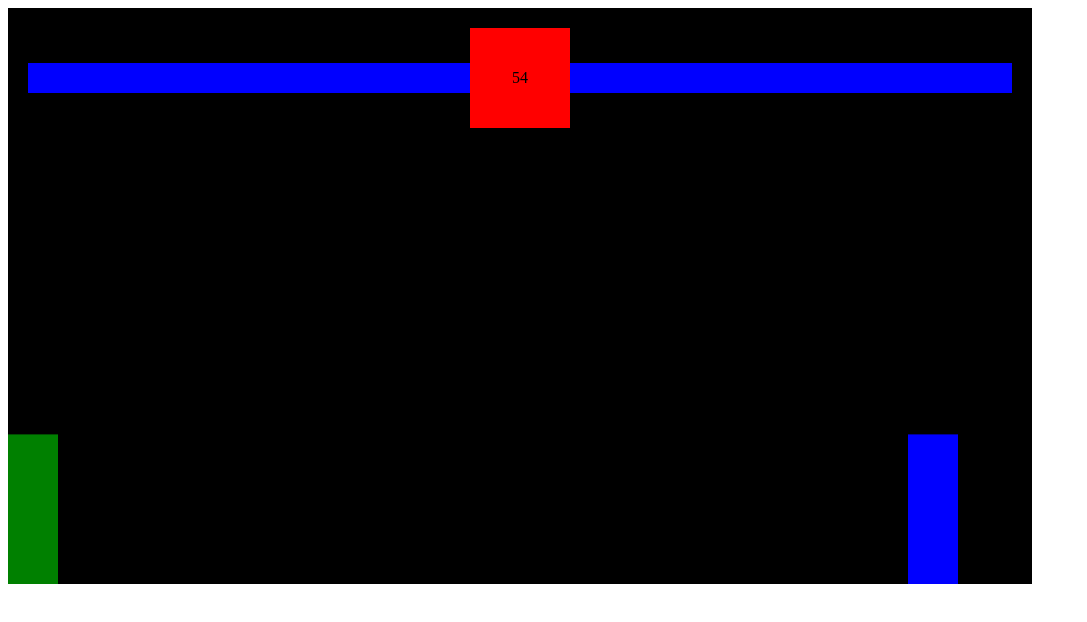
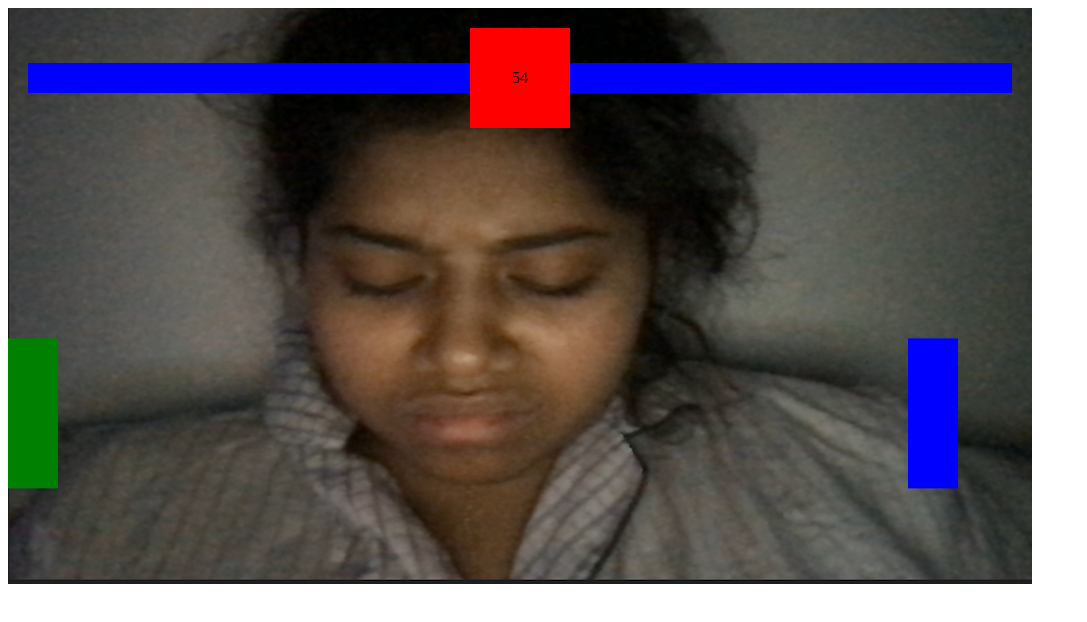
Before and after one commit to aurnabdas/WhiteBread, a plain HTML site: page index.html in a window 1280 px wide. Shown: the whole page, without its empty margins (0-1087 px from the left). Drawn offline with Linux system fonts and the light colour scheme.

Commit message:
organized classes and utilities, and added animation

```diff
--- a/index.html
+++ b/index.html
@@ -32,7 +32,7 @@
 
 
             <!-- the timer -->
-            <div id="timer" style= "background-color: red; height: 100px; width: 100px; flex-shrink: 0; display:flex; align-items:center; justify-content:center;"> 10 </div>
+            <div id="timer" style= "background-color: red; height: 100px; width: 100px; flex-shrink: 0; display: flex; align-items: center; justify-content: center;"> 10 </div>
             <!-- so when we changed the width of the divs for leath to 100% that in turn affected the dimensions of the timer. in order to change it back to the original dimensions write: flex-shrink: 0-->
             <!-- display and align item centers the timer vertically-->
 
@@ -54,5 +54,7 @@
     <canvas></canvas> <!-- element is used to draw graphics, on the fly, via JavaScript.-->
     </div>
 
+    <script src="js/util.js"></script>
+    <script src="js/class.js"></script>
     <script src="index.js"></script>
 </body>
--- a/index.js
+++ b/index.js
@@ -15,77 +15,20 @@ canvas.height = 576
 c.fillRect(0, 0, canvas.width, canvas.height) // (in total there are four arguments)the first and second paramets are the x and y positions, and the last two are the sizes
 
 const gravity = 0.8
-class Sprite // moving images in game are called sprite
-{
-    constructor({ position, velocity, color = 'green', offset }) // this is the constructor of this class
-        {
-            this.position = position
-            this.velocity = velocity
-            this.width = 50
-            this.height = 150
-            this.lastKey
-            this.health = 100
-            this.attackBox = {
-                position: {
-                    x: this.position.x,
-                    y: this.position.y
-                },
-                offset, // going to make the enemy hitbox be forward if that makes sense
-                width: 100,
-                height: 50
-            }
-            this.color = color
-            this.isAttacking
-        }
 
-    draw() {
+const background = new Sprite({
+    position: { x:0, y:0 },
+    imageSrc: './img/madgurl.png'
 
-        c.fillStyle = this.color
-        c.fillRect(this.position.x, this.position.y, this.width, this.height)
-            //attack box
-        if (this.isAttacking) {
-            c.fillStyle = 'yellow'
-            c.fillRect(this.attackBox.position.x, this.attackBox.position.y, this.attackBox.width, this.attackBox.height)
-        }
-    }
-    update() {
-        this.draw()
-        this.attackBox.position.x = this.position.x + this.attackBox.offset.x // makes attackbox independently track the character
-        this.attackBox.position.y = this.position.y
+})
 
-        this.position.x += this.velocity.x
-        this.position.y += this.velocity.y
-
-        if (this.position.y + this.height + this.velocity.y >= canvas.height)
-        //if the player is above the bottom of the canvas the velocity should be zero meaning it should not be moving
-        //side note the reason why we are comparing canvas.height is because the y coordinate of these objects start at the top of the screen, therfore in order to ger the position of the bottom you want the height, which repersents bottom of the cavanas
-        {
-            this.velocity.y = 0
-        } else
-            this.velocity.y += gravity //gravity makes sures that the two players are all the way on the floor
-    }
-    attack()
-
-    {
-        this.isAttacking = true
-        setTimeout(() => {
-            this.isAttacking = false // pauses attack after 100 ms after activation
-        }, 100)
-
-    }
-
-}
-
-
-
-
-const player = new Sprite({
+const player = new Fighter({
     position: { x: 0, y: 0 },
     velocity: { x: 0, y: 0 },
     offset: { x: 0, y: 0 } // don't need to change player's attackbox since it's fine as it is
 })
 
-const enemy = new Sprite({
+const enemy = new Fighter({
     position: { x: 900, y: 0 },
     velocity: {
         x: 0,
@@ -118,56 +61,7 @@ const keys = {
     }
 }
 
-function rectangularCollision({ rectangle1, rectangle2 })
-{ // function made for easy code-reading for the collision of the attack boxes
-    return (rectangle1.attackBox.position.x + rectangle1.attackBox.width >= enemy.position.x &&
-            rectangle1.attackBox.position.x <= rectangle2.position.x + rectangle2.width &&
-            rectangle1.attackBox.position.y + rectangle1.attackBox.height >= rectangle2.position.y &&
-            rectangle1.attackBox.position.y <= rectangle2.position.y + rectangle2.height
-        ) //rec1 is player, rec2 is enemy
-}
 
-
-
-function determineWinner({player,enemy, timerId})
-{
-    clearTimeout(timerId)
-    document.querySelector('#displayText').style.display = 'flex'
-
-    if( player.health === enemy.health)
-        {
-            document.querySelector('#displayText').innerHTML = 'Tie'
-        }
-
-        else if(player.health > enemy.health)
-        {
-            document.querySelector('#displayText').innerHTML = 'PLAYER WINS'
-        }
-
-        else if(player.health < enemy.health)
-        {
-            document.querySelector('#displayText').innerHTML = 'ENEMY WINS'
-        }
-}
-
-let timer = 60 // this is just a variable for the timer
-let timerId
-function decreaseTimer()
-{
-    timerId = setTimeout(decreaseTimer,1000) // this creates a infinite loop
-
-    if(timer > 0) // the timer has to be above 0, otherwise if you subtract 1 from the timer the value will be negative
-    {
-        timer--
-        document.querySelector('#timer').innerHTML = timer // the querySelector grabs the html element with the id timer, then the .innerHTML goes into the value of the actually div, once we go that we are putting places the variable timer that we made into the div
-
-    }
-
-    if(timer === 0)
-    {
-        determineWinner({player,enemy, timerId})
-    }
-}
 decreaseTimer()
 
 
@@ -177,6 +71,7 @@ function animate()
     window.requestAnimationFrame(animate) // this creates a infinte loops, hence it creates a animation
     c.fillStyle = 'black'
     c.fillRect(0, 0, canvas.width, canvas.height) //this wont draw anything when we call it. this remove the paint like effect
+    background.update()
     player.update()
     enemy.update()
 
--- /dev/null
+++ b/js/class.js
@@ -0,0 +1,88 @@
+
+// this is for the background animation
+class Sprite // moving images in game are called sprite
+{
+    constructor({ position, imageSrc}) // this is the constructor of this class
+        {
+            this.position = position
+            this.width = 50
+            this.height = 150
+            this.image = new Image() //this creates a html image within a javascript property
+            this.image.src = imageSrc
+
+        }
+
+    draw()
+    {
+        c.drawImage(this.image, this.position.x, this.position.y )//canvas function. also the three function you need is the image it self and the x and y coordinate
+    }
+
+    update()
+    {
+        this.draw()
+    }
+}
+
+
+//This is for the player animation
+class Fighter // moving images in game are called sprite
+{
+    constructor({ position, velocity, color = 'green', offset }) // this is the constructor of this class
+        {
+            this.position = position
+            this.velocity = velocity
+            this.width = 50
+            this.height = 150
+            this.lastKey
+            this.health = 100
+            this.attackBox = {
+                position: {
+                    x: this.position.x,
+                    y: this.position.y
+                },
+                offset, // going to make the enemy hitbox be forward if that makes sense
+                width: 100,
+                height: 50
+            }
+            this.color = color
+            this.isAttacking
+        }
+
+    draw() {
+
+        c.fillStyle = this.color
+        c.fillRect(this.position.x, this.position.y, this.width, this.height)
+            //attack box
+        if (this.isAttacking) {
+            c.fillStyle = 'yellow'
+            c.fillRect(this.attackBox.position.x, this.attackBox.position.y, this.attackBox.width, this.attackBox.height)
+        }
+    }
+    update() {
+        this.draw()
+        this.attackBox.position.x = this.position.x + this.attackBox.offset.x // makes attackbox independently track the character
+        this.attackBox.position.y = this.position.y
+
+        this.position.x += this.velocity.x
+        this.position.y += this.velocity.y
+
+        if (this.position.y + this.height + this.velocity.y >= canvas.height - 96)
+        //if the player is above the bottom of the canvas the velocity should be zero meaning it should not be moving
+        //side note the reason why we are comparing canvas.height is because the y coordinate of these objects start at the top of the screen, therfore in order to ger the position of the bottom you want the height, which repersents bottom of the cavanas
+        // NOTE: this was a update made at 2:05:00, which was cavas.height - 96, this basically makes the players stand on the ground element of your image, this will have to change based on whatvever image you use for the background
+        {
+            this.velocity.y = 0
+        } else
+            this.velocity.y += gravity //gravity makes sures that the two players are all the way on the floor
+    }
+    attack()
+
+    {
+        this.isAttacking = true
+        setTimeout(() => {
+            this.isAttacking = false // pauses attack after 100 ms after activation
+        }, 100)
+
+    }
+
+}
--- /dev/null
+++ b/js/util.js
@@ -0,0 +1,50 @@
+function rectangularCollision({ rectangle1, rectangle2 })
+{ // function made for easy code-reading for the collision of the attack boxes
+    return (rectangle1.attackBox.position.x + rectangle1.attackBox.width >= enemy.position.x &&
+            rectangle1.attackBox.position.x <= rectangle2.position.x + rectangle2.width &&
+            rectangle1.attackBox.position.y + rectangle1.attackBox.height >= rectangle2.position.y &&
+            rectangle1.attackBox.position.y <= rectangle2.position.y + rectangle2.height
+        ) //rec1 is player, rec2 is enemy
+}
+
+
+
+function determineWinner({player,enemy, timerId})
+{
+    clearTimeout(timerId)
+    document.querySelector('#displayText').style.display = 'flex'
+
+    if( player.health === enemy.health)
+        {
+            document.querySelector('#displayText').innerHTML = 'Tie'
+        }
+
+        else if(player.health > enemy.health)
+        {
+            document.querySelector('#displayText').innerHTML = 'PLAYER WINS'
+        }
+
+        else if(player.health < enemy.health)
+        {
+            document.querySelector('#displayText').innerHTML = 'ENEMY WINS'
+        }
+}
+
+let timer = 60 // this is just a variable for the timer
+let timerId
+function decreaseTimer()
+{
+    timerId = setTimeout(decreaseTimer,1000) // this creates a infinite loop
+
+    if(timer > 0) // the timer has to be above 0, otherwise if you subtract 1 from the timer the value will be negative
+    {
+        timer--
+        document.querySelector('#timer').innerHTML = timer // the querySelector grabs the html element with the id timer, then the .innerHTML goes into the value of the actually div, once we go that we are putting places the variable timer that we made into the div
+
+    }
+
+    if(timer === 0)
+    {
+        determineWinner({player,enemy, timerId})
+    }
+}
```
Also changed, not shown: img/background.png (added), img/madgurl.png (added).
